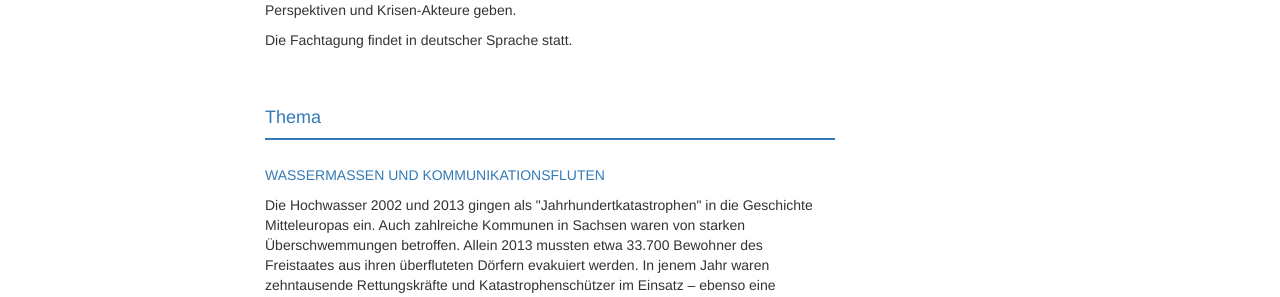
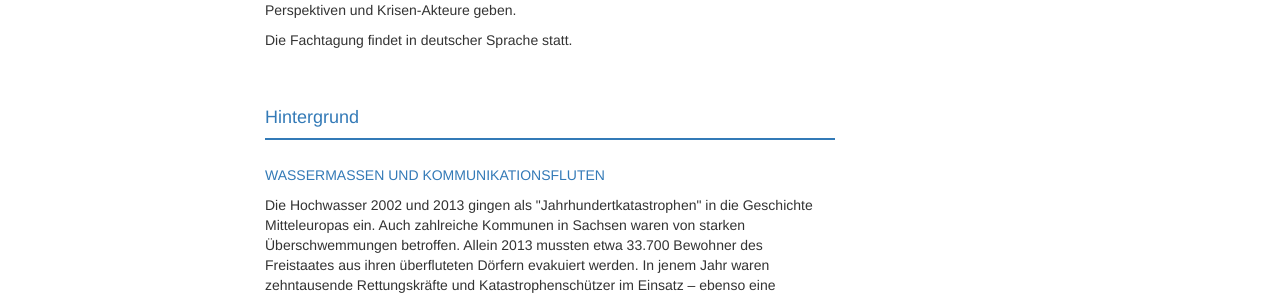
Before and after one commit to susedev/test, a Jekyll site: the page built from konferenz-kommunikationsfluten.html, in a window 1280 px wide. Shown: the part 502-799 px from the top of the page. Built offline with Jekyll 4.4.1, drawn with Linux system fonts in a browser that asks for light colours; nearby versions of some CDN libraries.

Commit message:
Edit from JekyllCMS

```diff
--- a/konferenz-kommunikationsfluten.html
+++ b/konferenz-kommunikationsfluten.html
@@ -15,7 +15,7 @@ title: Aktuell
 
 <p style="text-align: justify;">&nbsp;</p>
 
-<h3 style="margin-top: 28px;">Thema</h3>
+<h3 style="margin-top: 28px;">Hintergrund</h3>
 
 <div class="box" style="background-color: #337AB7; height:2px; margin-top:3px; margin-bottom:25px;">&nbsp;</div>
 
```
